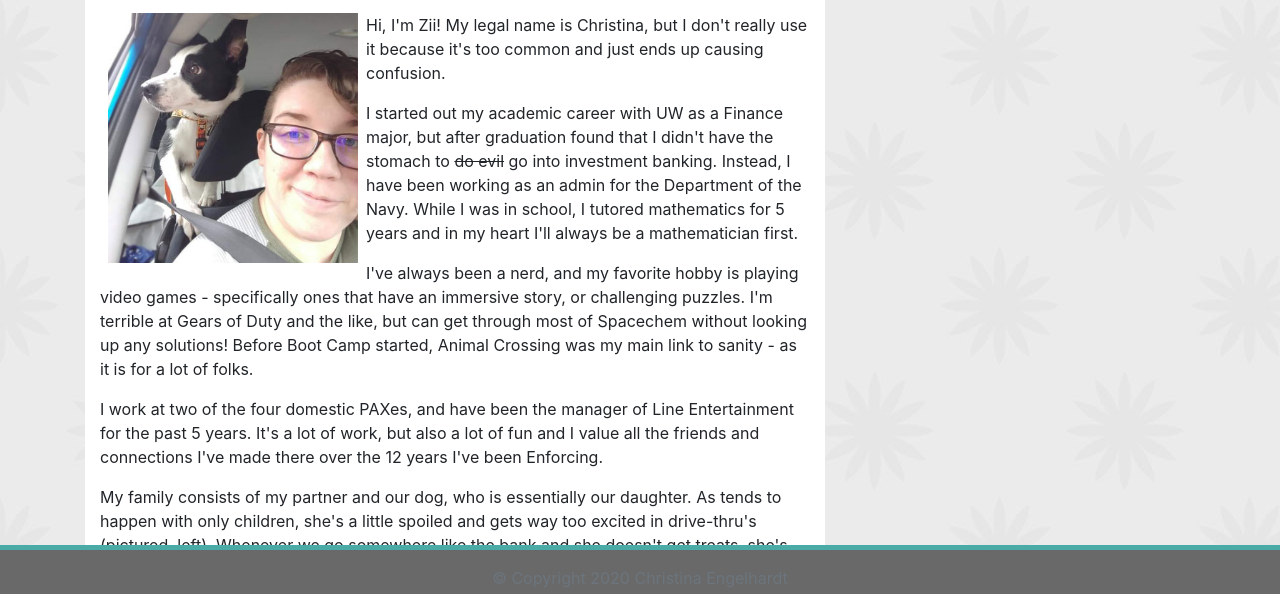
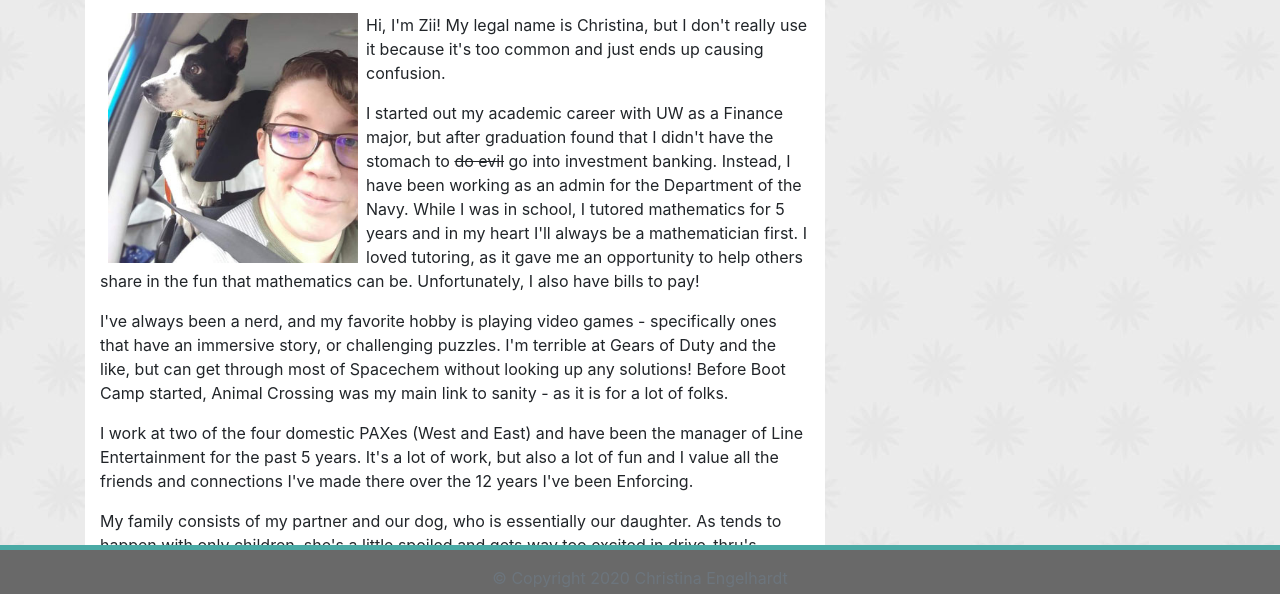
Before and after one commit to ziieng/ResponsivePortfolio, a plain HTML site: page index.html in a window 1280 px wide. Shown: the part 194-788 px from the top of the page. Drawn offline with nearby package versions, Linux system fonts and the light colour scheme.

Commit message:
Changed background image to smaller repeat.

```diff
--- a/Assets/style.css
+++ b/Assets/style.css
@@ -1,5 +1,5 @@
 body {
-    background-image: url("blandstar.jpg");
+    background-image: url("blandstarsmall.jpg");
     background-repeat: repeat;
 }
 
--- a/index.html
+++ b/index.html
@@ -53,12 +53,14 @@
                 <p>I started out my academic career with UW as a Finance major, but after graduation found that I didn't
                     have the stomach to <s>do evil</s> go into investment banking. Instead, I have been working as an
                     admin for the Department of the Navy. While I was in school, I tutored mathematics for 5 years and
-                    in my heart I'll always be a mathematician first.</p>
+                    in my heart I'll always be a mathematician first. I loved tutoring, as it gave me an opportunity to
+                    help others share in the fun that mathematics can be. Unfortunately, I also have bills to pay!</p>
                 <p>I've always been a nerd, and my favorite hobby is playing video games - specifically ones that have
                     an immersive story, or challenging puzzles. I'm terrible at Gears of Duty and the like, but can get
                     through most of Spacechem without looking up any solutions! Before Boot Camp started, Animal
                     Crossing was my main link to sanity - as it is for a lot of folks.</p>
-                <p>I work at two of the four domestic PAXes, and have been the manager of Line Entertainment for the
+                <p>I work at two of the four domestic PAXes (West and East) and have been the manager of Line
+                    Entertainment for the
                     past 5 years. It's a lot of work, but also a lot of fun and I value all the friends and connections
                     I've made there over the 12 years I've been Enforcing.</p>
                 <p>My family consists of my partner and our dog, who is essentially our daughter. As tends to happen
```
Also changed, not shown: Assets/blandstarsmall.jpg (added).
